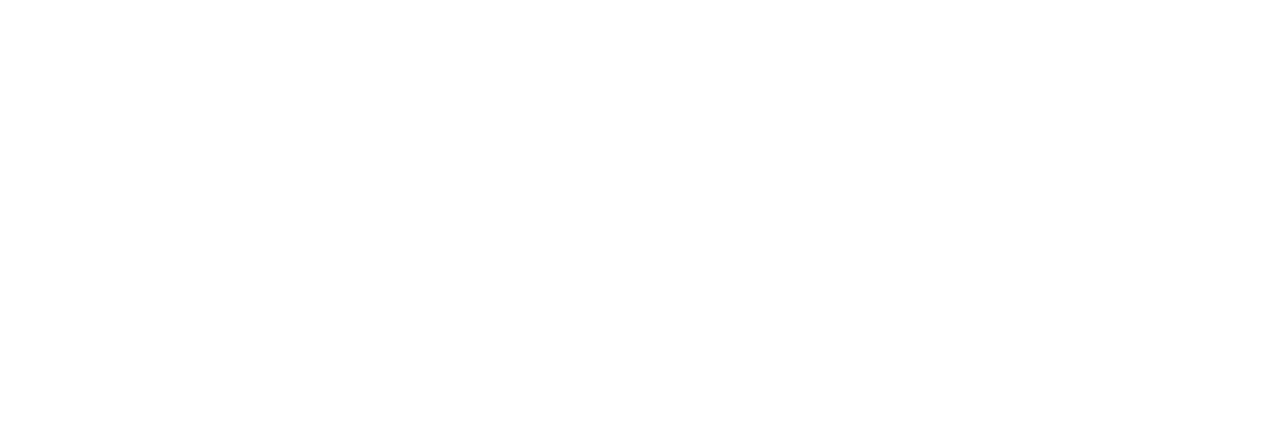
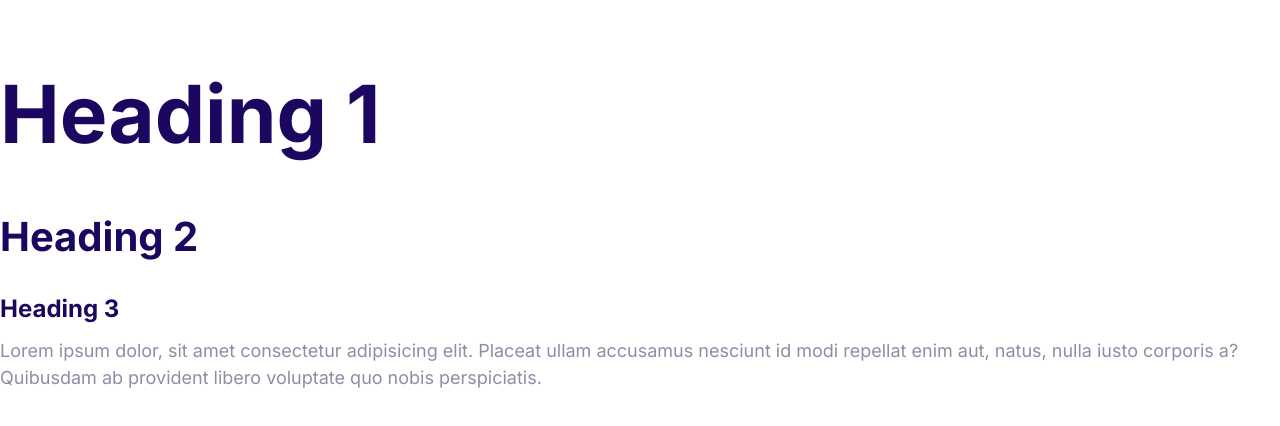
Before and after one commit to gajendrapandeya/moshified, a plain HTML site: page index.html in a window 1280 px wide. Drawn offline with Linux system fonts and the light colour scheme.

Commit message:
Defined the styles for fonts.

```diff
--- a/css/styles.css
+++ b/css/styles.css
@@ -1,3 +1,8 @@
+html {
+    /* 62.5% means 62.5% of 16px = 10px*/
+    font-size: 62.5%;
+}
+
 * {
     --color-primary: #2584ff;
     --color-secondary: #00d9ff;
@@ -5,3 +10,51 @@
     --color-headings: #1b0760;
     --color-body: #918ca4;
 }
+
+body {
+    font-family: Inter, Haettenschweiler, 'Arial Narrow Bold', sans-serif;
+    font-size: 2.4rem;
+    /*1.5 times current font size*/
+    line-height: 1.5;
+    color: var(--color-body);
+}
+
+h1, h2, h3 {
+    color: var(--color-headings);
+    margin-bottom: 1rem;
+}
+
+h1 {
+    /* 1 x font size of html element = 10px*/
+    font-size: 7rem;
+}
+
+h2 {
+    font-size: 4rem;
+}
+
+h3 {
+    font-size: 3rem;
+}
+
+p {
+    margin-top: 0;
+}
+
+@media screen and (min-width: 1024px) {
+    body {
+        font-size: 1.8rem;
+    }
+
+    h1 {
+        font-size: 8rem;
+    }
+
+    h2 {
+        font-size: 4rem;
+    }
+
+    h3 {
+        font-size: 2.4rem;
+    }
+}
--- a/index.html
+++ b/index.html
@@ -1,14 +1,24 @@
 <!DOCTYPE html>
 <html lang="en">
+
 <head>
     <meta charset="UTF-8">
     <meta http-equiv="X-UA-Compatible" content="IE=edge">
     <meta name="viewport" content="width=device-width, initial-scale=1.0">
     <title>Moshified</title>
+    <link rel="preconnect" href="https://fonts.googleapis.com">
+    <link rel="preconnect" href="https://fonts.gstatic.com" crossorigin>
+    <link href="https://fonts.googleapis.com/css2?family=Inter:wght@400;700" rel="stylesheet">
     <link rel="stylesheet" href="/css/normalize.css">
     <link rel="stylesheet" href="/css/styles.css">
 </head>
+
 <body>
+    <h1>Heading 1</h1>
+    <h2>Heading 2</h2>
+    <h3>Heading 3</h3>
+    <p>Lorem ipsum dolor, sit amet consectetur adipisicing elit. Placeat ullam accusamus nesciunt id modi repellat enim
+        aut, natus, nulla iusto corporis a? Quibusdam ab provident libero voluptate quo nobis perspiciatis.</p>
+</body>
 
-</body>
 </html>
```
